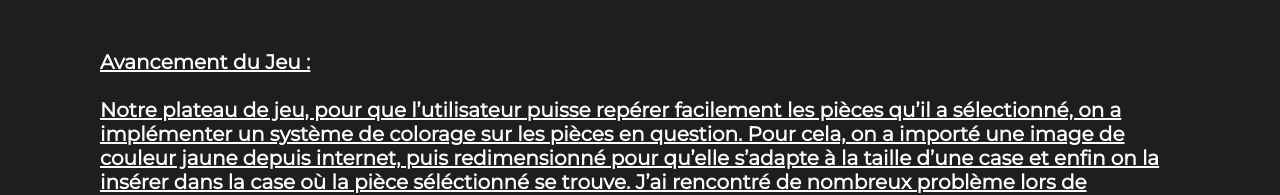
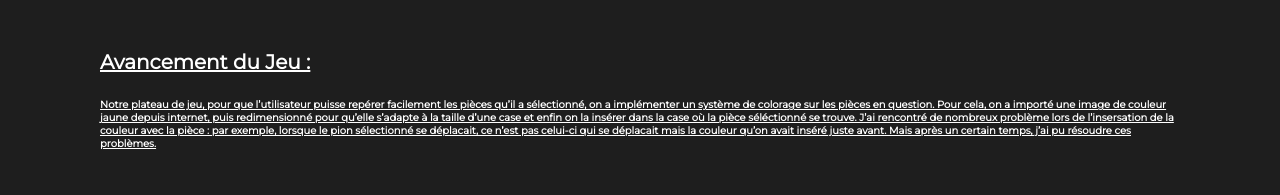
Before and after one commit to Enzio27/Site-projet-s4, a plain HTML site: page projet.html in a window 1280 px wide. Shown: the part 1299-1494 px from the top of the page. Drawn offline with nearby package versions, Linux system fonts and the light colour scheme; grey boxes are pictures that could not be loaded.

Commit message:
Update projet.html

```diff
--- a/projet.html
+++ b/projet.html
@@ -72,6 +72,7 @@
              <br><br>
             <div class= "titre">
            Avancement du Jeu : <br><br></div>
+                 <div class = "texte">
                  Notre plateau de jeu, pour que l’utilisateur puisse repérer facilement
 les pièces qu’il a sélectionné, on a implémenter un système de colorage sur les pièces
 en question. Pour cela, on a importé une image de couleur jaune depuis internet, puis
@@ -80,6 +81,7 @@ la case où la pièce séléctionné se trouve. J’ai rencontré de nombreux pr
 de l’insersation de la couleur avec la pièce : par exemple, lorsque le pion sélectionné
 se déplacait, ce n’est pas celui-ci qui se déplacait mais la couleur qu’on avait inséré
 juste avant. Mais après un certain temps, j’ai pu résoudre ces problèmes.
+                 </div>
 
                  <br><br>
             <img src = "https://media.discordapp.net/attachments/917548871327023144/960666369630830622/unknown.png">
```
